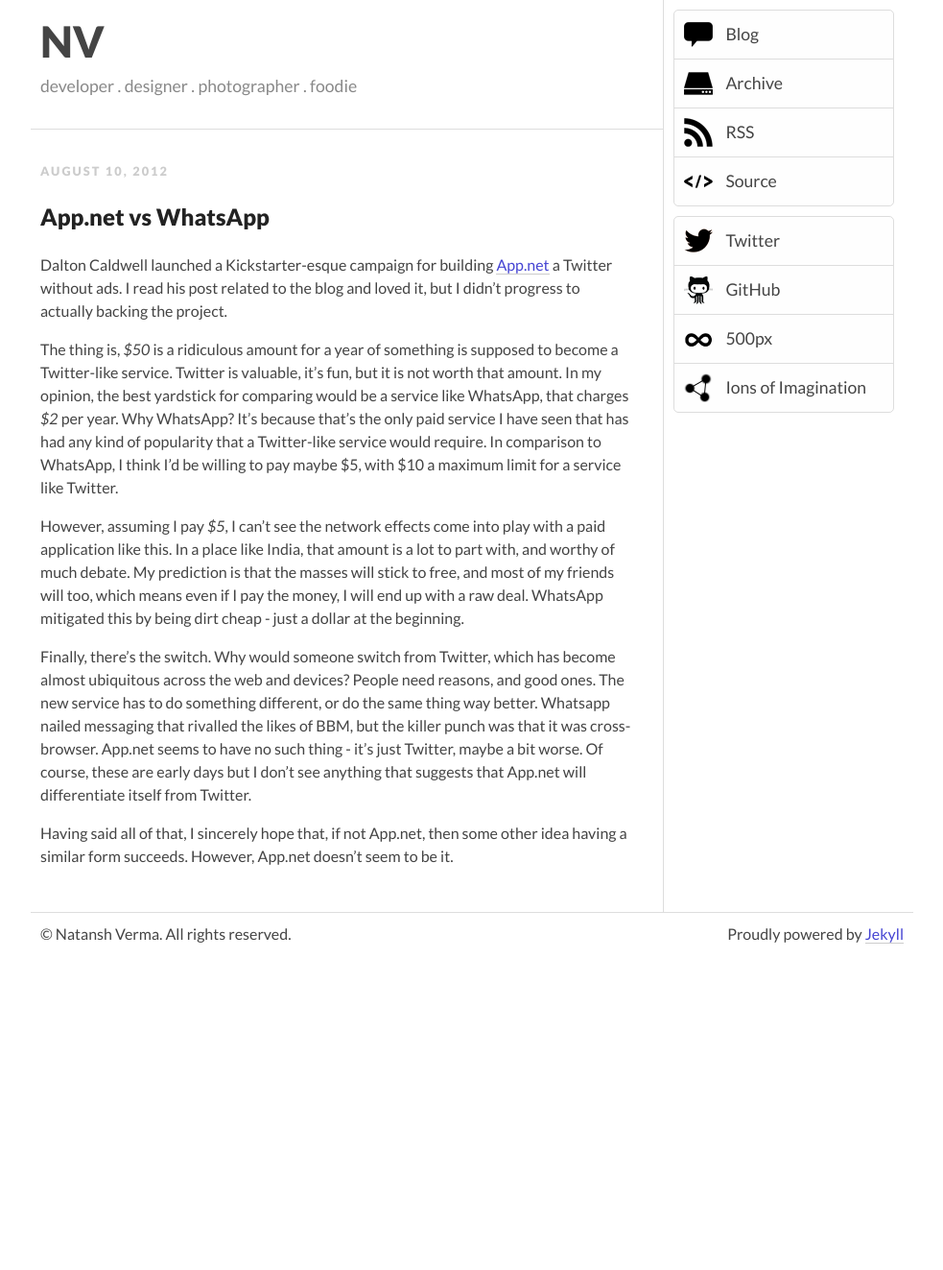
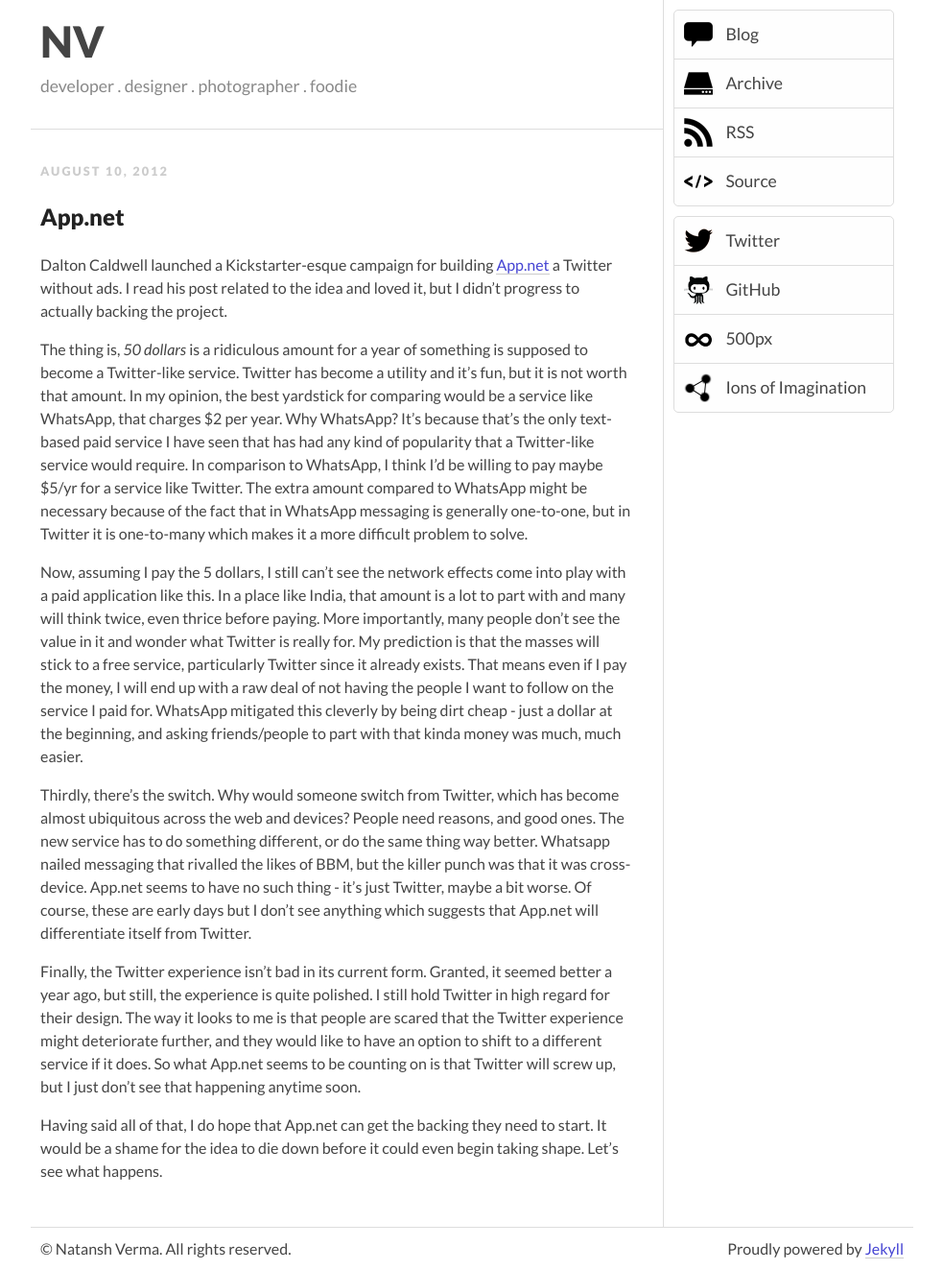
Before and after one commit to natansh/natansh.github.com, a Jekyll site: the page built from _posts/2012-08-10-app-net.md, in a window 1280 px wide. Shown: the whole page at 96% size, without its empty margins (148-1131 px from the left). Built offline with Jekyll 4.4.1, drawn with Linux system fonts in a browser that asks for light colours; before the commit the page ends 995 px from its top, so only the background shows below that.

Commit message:
Fix: App.net

```diff
--- a/_posts/2012-08-10-app-net.md
+++ b/_posts/2012-08-10-app-net.md
@@ -1,14 +1,16 @@
 ---
 layout: post
-title: App.net vs WhatsApp
+title: App.net
 ---
 
-Dalton Caldwell launched a Kickstarter-esque campaign for building [App.net](http;//join.app.net) a Twitter without ads. I read his post related to the blog and loved it, but I didn't progress to actually backing the project.
+Dalton Caldwell launched a Kickstarter-esque campaign for building [App.net](http;//join.app.net) a Twitter without ads. I read his post related to the idea and loved it, but I didn't progress to actually backing the project.
 
-The thing is, _$50_ is a ridiculous amount for a year of something is supposed to become a Twitter-like service. Twitter is valuable, it's fun, but it is not worth that amount. In my opinion, the best yardstick for comparing would be a service like WhatsApp, that charges _$2_ per year. Why WhatsApp? It's because that's the only paid service I have seen that has had any kind of popularity that a Twitter-like service would require. In comparison to WhatsApp, I think I'd be willing to pay maybe $5, with $10 a maximum limit for a service like Twitter.
+The thing is, _50 dollars_ is a ridiculous amount for a year of something is supposed to become a Twitter-like service. Twitter has become a utility and it's fun, but it is not worth that amount. In my opinion, the best yardstick for comparing would be a service like WhatsApp, that charges $2 per year. Why WhatsApp? It's because that's the only text-based paid service I have seen that has had any kind of popularity that a Twitter-like service would require. In comparison to WhatsApp, I think I'd be willing to pay maybe $5/yr for a service like Twitter. The extra amount compared to WhatsApp might be necessary because of the fact that in WhatsApp messaging is generally one-to-one, but in Twitter it is one-to-many which makes it a more difficult problem to solve.
 
-However, assuming I pay _$5_, I can't see the network effects come into play with a paid application like this. In a place like India, that amount is a lot to part with, and worthy of much debate. My prediction is that the masses will stick to free, and most of my friends will too, which means even if I pay the money, I will end up with a raw deal. WhatsApp mitigated this by being dirt cheap - just a dollar at the beginning.
+Now, assuming I pay the 5 dollars, I still can't see the network effects come into play with a paid application like this. In a place like India, that amount is a lot to part with and many will think twice, even thrice before paying. More importantly, many people don't see the value in it and wonder what Twitter is really for. My prediction is that the masses will stick to a free service, particularly Twitter since it already exists. That means even if I pay the money, I will end up with a raw deal of not having the people I want to follow on the service I paid for. WhatsApp mitigated this cleverly by being dirt cheap - just a dollar at the beginning, and asking friends/people to part with that kinda money was much, much easier.
 
-Finally, there's the switch. Why would someone switch from Twitter, which has become almost ubiquitous across the web and devices? People need reasons, and good ones. The new service has to do something different, or do the same thing way better. Whatsapp nailed messaging that rivalled the likes of BBM, but the killer punch was that it was cross-browser. App.net seems to have no such thing - it's just Twitter, maybe a bit worse. Of course, these are early days but I don't see anything that suggests that App.net will differentiate itself from Twitter.
+Thirdly, there's the switch. Why would someone switch from Twitter, which has become almost ubiquitous across the web and devices? People need reasons, and good ones. The new service has to do something different, or do the same thing way better. Whatsapp nailed messaging that rivalled the likes of BBM, but the killer punch was that it was cross-device. App.net seems to have no such thing - it's just Twitter, maybe a bit worse. Of course, these are early days but I don't see anything which suggests that App.net will differentiate itself from Twitter.
 
-Having said all of that, I sincerely hope that, if not App.net, then some other idea having a similar form succeeds. However, App.net doesn't seem to be it.
+Finally, the Twitter experience isn't bad in its current form. Granted, it seemed better a year ago, but still, the experience is quite polished. I still hold Twitter in high regard for their design. The way it looks to me is that people are scared that the Twitter experience might deteriorate further, and they would like to have an option to shift to a different service if it does. So what App.net seems to be counting on is that Twitter will screw up, but I just don't see that happening anytime soon.
+
+Having said all of that, I do hope that App.net can get the backing they need to start. It would be a shame for the idea to die down before it could even begin taking shape. Let's see what happens.
```
